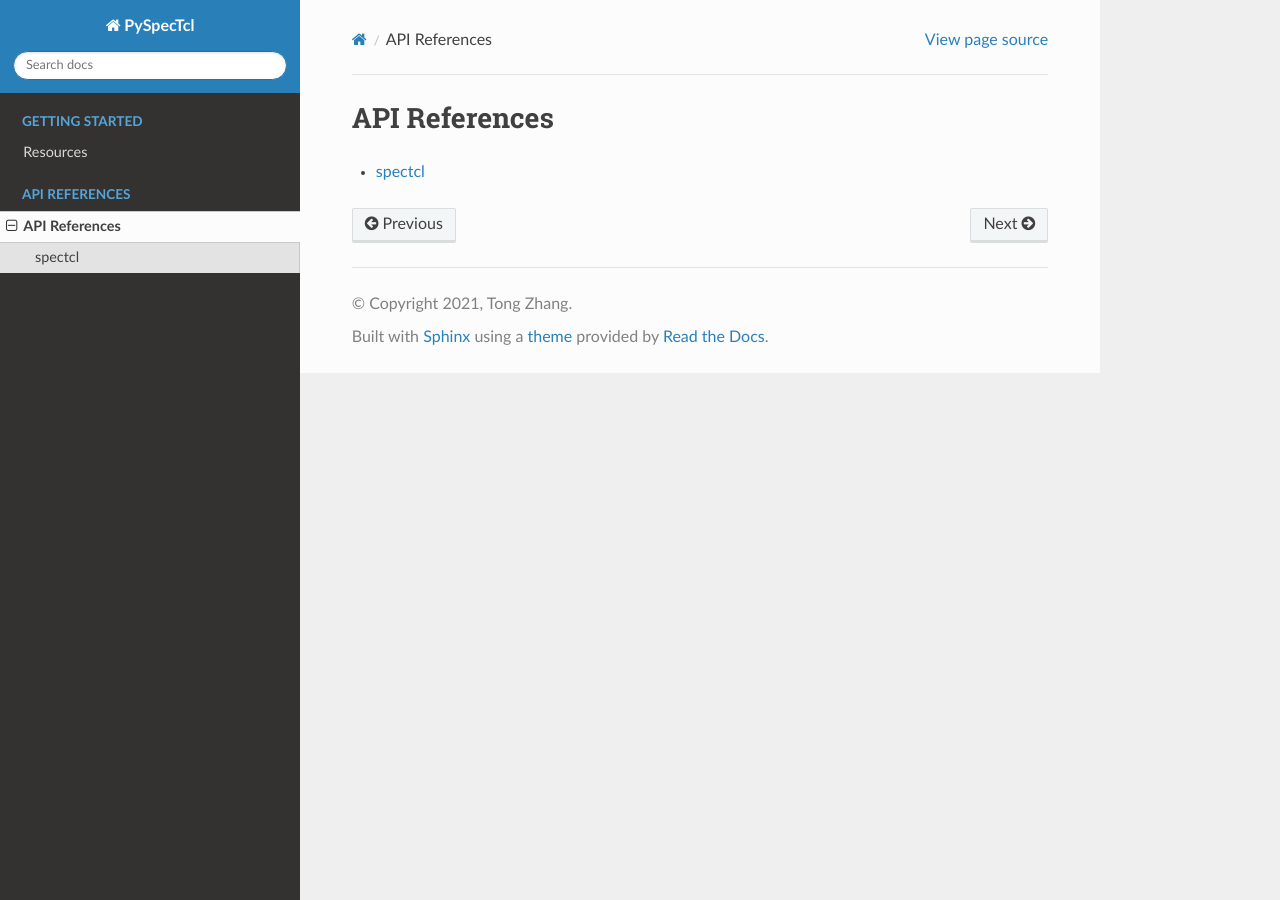
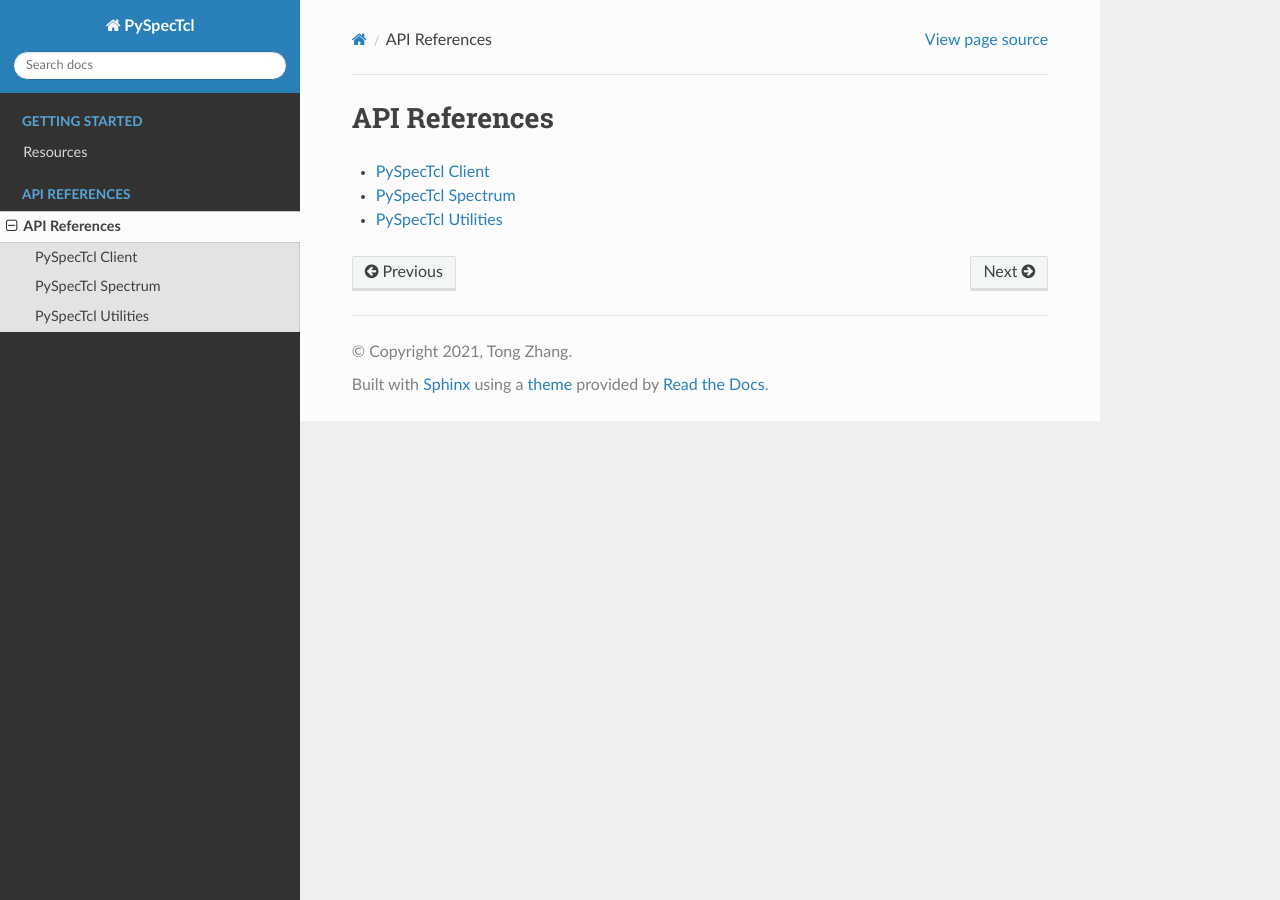
Before and after one commit to zhangt58/PySpecTcl, a Sphinx documentation site: the page built from doc/source/apiref.rst, in a window 1280 px wide. Built offline with Sphinx 7.4.7 and the Read the Docs theme 2.0.0, drawn with Linux system fonts in a browser that asks for light colours; pages that are not in the unit, such as notebooks, are missing from menus; the version number is read from the project's files by our own code.

```diff
--- a/doc/source/apidocs/modules.rst
+++ /dev/null
@@ -1,7 +0,0 @@
-spectcl
-=======
-
-.. toctree::
-   :maxdepth: 4
-
-   spectcl
--- /dev/null
+++ b/doc/source/apidocs/util.rst
@@ -0,0 +1,5 @@
+Utilities
+=========
+
+.. autofunction:: spectcl.to_image_tuple
+.. autofunction:: spectcl.export_spectrum_for_allison
--- a/doc/source/apiref.rst
+++ b/doc/source/apiref.rst
@@ -7,4 +7,6 @@ API References
 .. toctree::
     :maxdepth: 1
 
-    apidocs/modules
+    PySpecTcl Client <apidocs/client>
+    PySpecTcl Spectrum <apidocs/spectrum>
+    PySpecTcl Utilities <apidocs/util>
--- a/doc/source/conf.py
+++ b/doc/source/conf.py
@@ -14,6 +14,7 @@
 # import sys
 # sys.path.insert(0, os.path.abspath('.'))
 
+import sphinx_rtd_theme
 from spectcl import __version__
 
 # -- Project information -----------------------------------------------------
@@ -52,6 +53,8 @@ exclude_patterns = []
 # a list of builtin themes.
 #
 html_theme = 'sphinx_rtd_theme'
+html_theme_path = [sphinx_rtd_theme.get_html_theme_path()]
+
 
 # Add any paths that contain custom static files (such as style sheets) here,
 # relative to this directory. They are copied after the builtin static files,
```
Also changed, not shown: doc/source/apidocs/client.rst (added, +22 -0 lines), doc/source/apidocs/spectcl.client.rst (deleted, +0 -10 lines), doc/source/apidocs/spectcl.contrib.rst (deleted, +0 -21 lines), doc/source/apidocs/spectcl.data.rst (deleted, +0 -29 lines), doc/source/apidocs/spectcl.rst (deleted, +0 -21 lines), doc/source/apidocs/spectrum.rst (added, +7 -0 lines).
